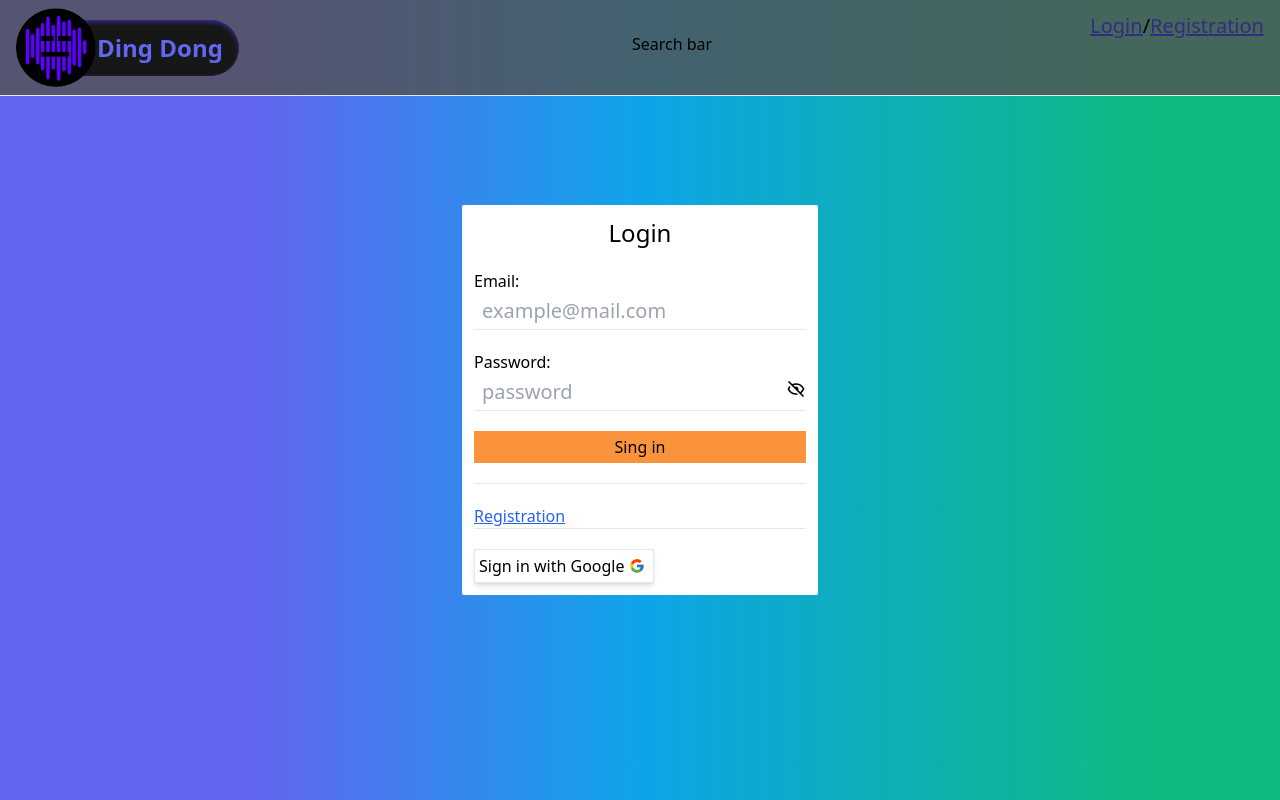
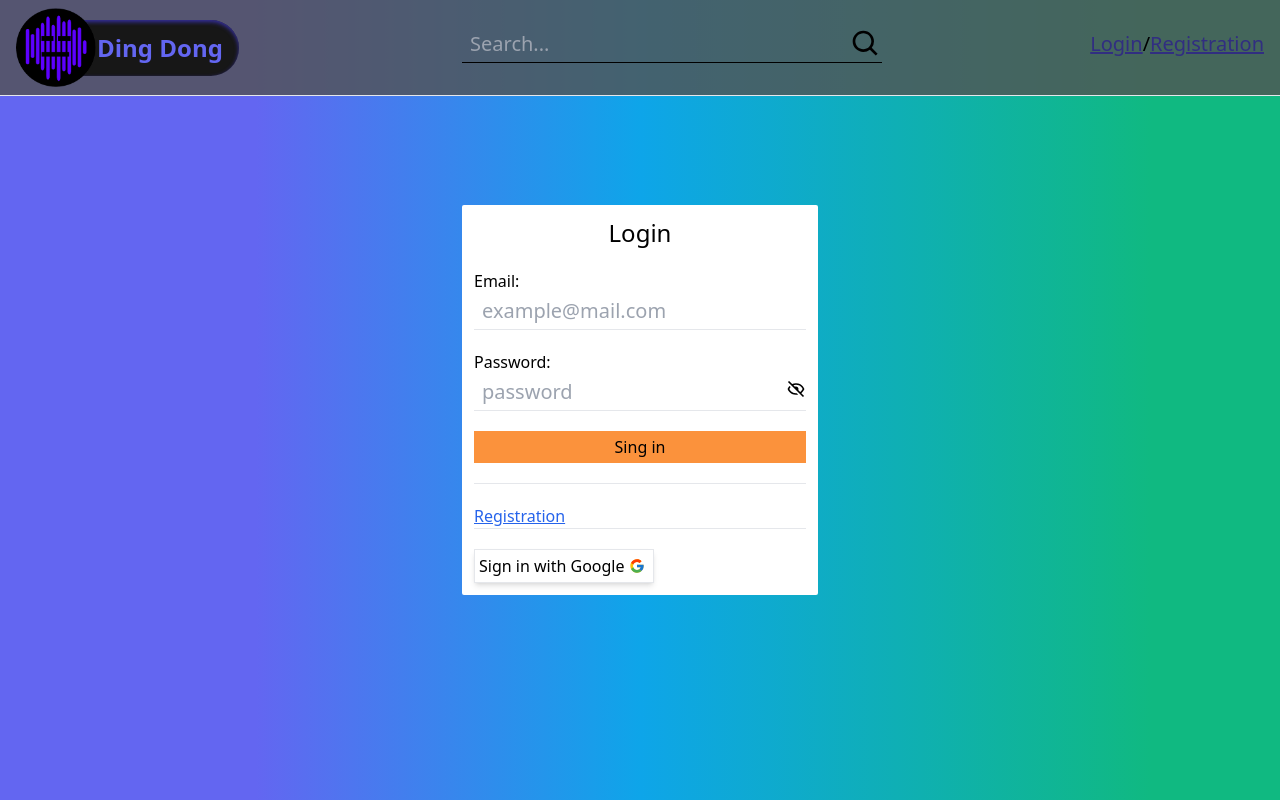
Before and after one commit to AndriiVeremchuk20/music-app, a Next.js app in the folder client/: page /auth/login in a window 1280 px wide. Built offline with nearby package versions, Linux system fonts and the light colour scheme; no server answers.

Commit message:
add search bar

```diff
--- a/client/src/components/Player.tsx
+++ b/client/src/components/Player.tsx
@@ -11,7 +11,7 @@ import { FiPlay } from "react-icons/fi";
 import { AiOutlineStepBackward } from "react-icons/ai";
 import { AiOutlineStepForward } from "react-icons/ai";
 import { useAtom } from "jotai";
-import { currentSoundAtom } from "@/atom";
+import { currentPlaylistAtom, currentSoundAtom } from "@/atom";
 import Image from "next/image";
 import { getSoundTime } from "@/utils/getSoundTime";
 import { BsFillVolumeOffFill, BsFillVolumeUpFill } from "react-icons/bs";
@@ -21,7 +21,8 @@ import { RiPlayListFill } from "react-icons/ri";
 const volumeStep = 10;
 
 export const Player: React.FC = () => {
-  const [currSound] = useAtom(currentSoundAtom);
+  const [currSound, setCurrSound] = useAtom(currentSoundAtom);
+  const [currPlaylist] = useAtom(currentPlaylistAtom);
   const [isPaused, setIsPaused] = useState<boolean>(false);
   const [currentTime, setCurrentTime] = useState<number>(0);
   const [volume, setVolume] = useState<number>(100);
@@ -29,6 +30,17 @@ export const Player: React.FC = () => {
 
   const audioRef: MutableRefObject<HTMLAudioElement | null> = useRef(null);
 
+/*  const mvNextSound = useCallback(() => {
+    const nextSound = currPlaylist.find((item, index) => {
+      if (item._id === currSound?._id && index !== currPlaylist.length - 1) {
+        return index;
+      }
+      return index;
+    });
+
+    setCurrSound(currPlaylist[nextSound]);
+  }, [currSound, currPlaylist]);
+*/
   const onPauseClick = useCallback(() => {
     if (audioRef.current) {
       audioRef.current.pause();
@@ -71,6 +83,10 @@ export const Player: React.FC = () => {
   const onShowPlaylistClick = useCallback(() => {
     setShowPlaylist((prev) => !prev);
   }, []);
+
+  const onAudiuEnd = useCallback(() => {
+    setIsPaused(true);
+  }, [currSound]);
 
   useEffect(() => {
     if (audioRef.current) {
@@ -156,6 +172,7 @@ export const Player: React.FC = () => {
             src={currSound.musicPath}
             className="hidden"
             onTimeUpdate={onTimeUpdate}
+            onEnded={onAudiuEnd}
           />
         </div>
         {showPlaylist ? <Playlist /> : null}
--- a/client/src/layaut/Header.tsx
+++ b/client/src/layaut/Header.tsx
@@ -8,6 +8,7 @@ import AppRoutes from "@/AppRoutes";
 import { Logo } from "@/components/Logo";
 import { Menu } from "@/components/Menu";
 import Image from "next/image";
+import {BiSearch} from "react-icons/bi";
 
 export const Header = () => {
   const [user] = useAtom(userAtom);
@@ -25,11 +26,15 @@ export const Header = () => {
     <>
       <Menu hide={handleHideMenu} show={showMenu} />
       <div className="w-full h-24 px-4 bg-neutral-600 bg-opacity-80 fixed border-b">
-        <div className="flex justify-between">
+        <div className="flex justify-between items-center">
           <Logo />
-          <div className="my-auto">Search bar</div>
-
-          <div className="my-3">
+          <div className="">
+			<label className="flex gap-1 border-black border-b">
+				<input type="text" className="w-96 outline-none text-xl px-2 py-1 bg-inherit" placeholder="Search..."/>
+				<button><BiSearch  className="" size={32}/></button>
+			</label>
+		  </div>
+          <div className="">
             {user ? (
               <div className="flex" onClick={handleShowMenu}>
                 {user.avatarPath ? (
@@ -45,7 +50,7 @@ export const Header = () => {
                   </div>
                 ) : (
                   <>
-                    <div className="my-auto px-4">{user.firstName}</div>
+                    <div className=" px-4">{user.firstName}</div>
                     <FaUserCircle className="text-5xl" />
                   </>
                 )}
```
